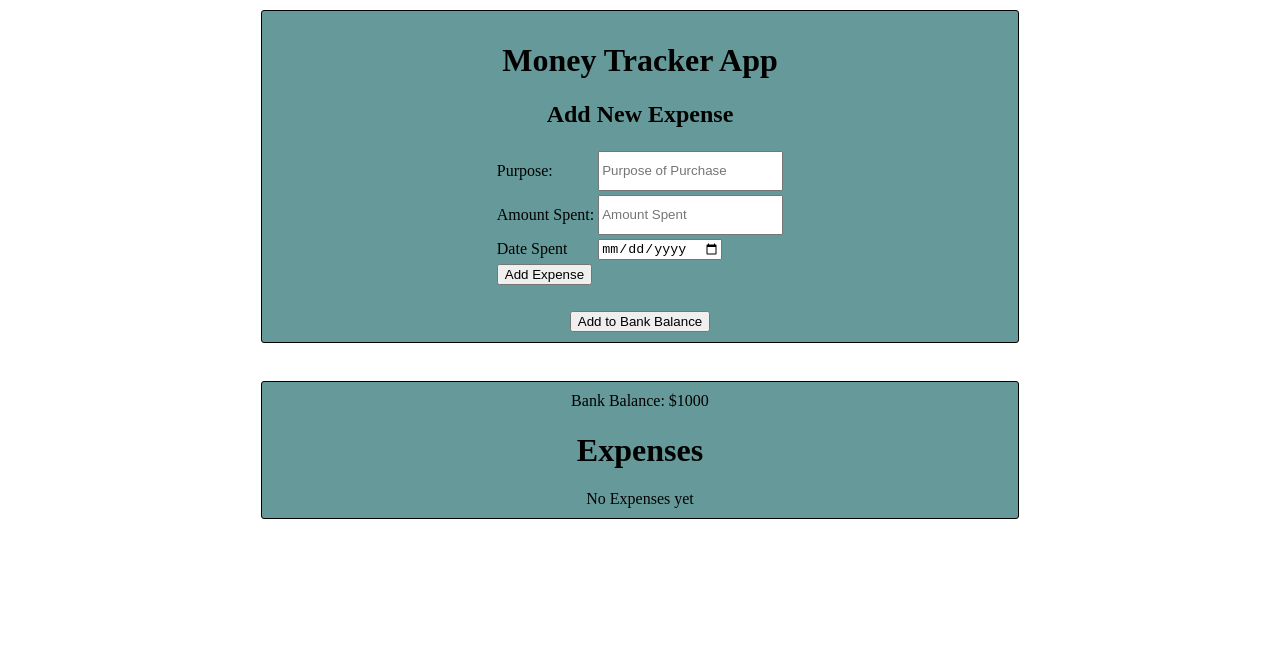
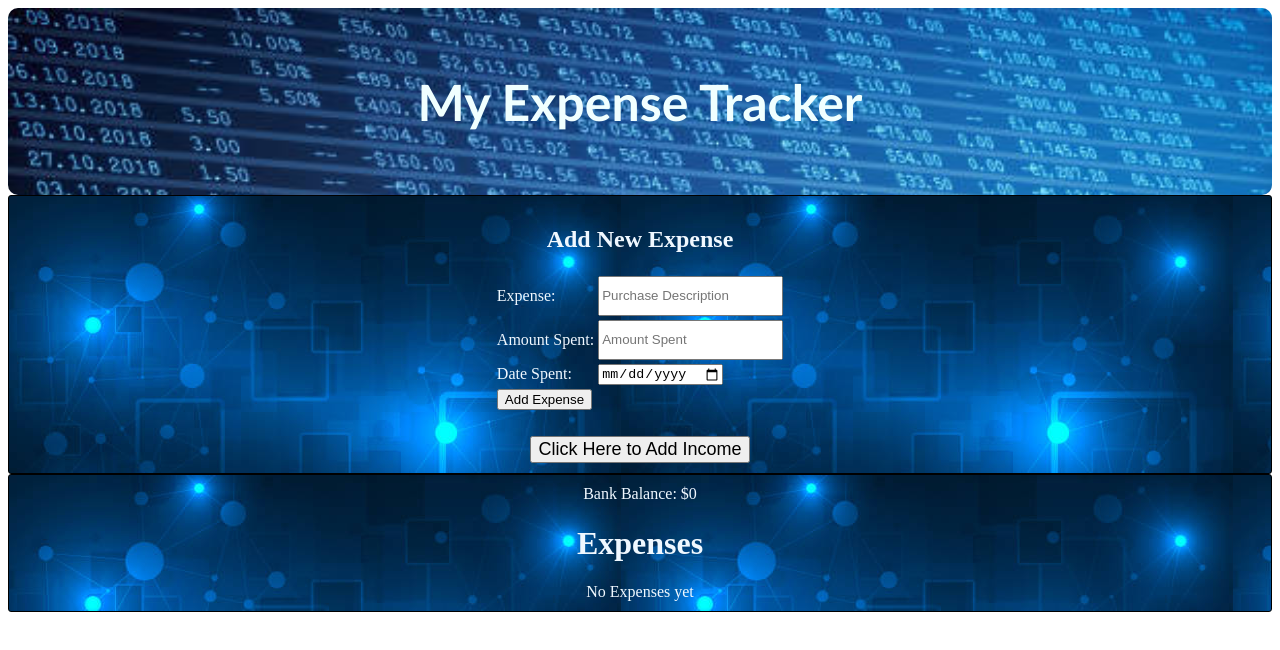
Before and after one commit to BigEVK/MoneyTracker, a plain HTML site: page index.html in a window 1280 px wide. Drawn offline with Linux system fonts and the light colour scheme.

Commit message:
add background images

```diff
--- a/assets/css/style.css
+++ b/assets/css/style.css
@@ -12,17 +12,23 @@ header {
     font-family: 'Trebuchet MS', 'Lucida Sans Unicode', 'Lucida Grande', 'Lucida Sans', Arial, sans-serif;
     border-radius: 10px;
     padding: 30px 30px;
-    background-image: url("../images/stock-backdrop.jpg");
-
+    background-image: url("../images/financial.jpg");
+    background-size: cover;
 }
 
 h1 {
     text-align: center;
 }
+.h2 {
+    color:aliceblue;
+}
 .headerBox {
     display: flex;
     flex-direction: column;
 
+}
+.button {
+   font-size: large;
 }
 .bigBox {
     /* display: flex; */
@@ -67,12 +73,23 @@ h1 {
 
 .container {
     background: #669999;
+    background-image: url(../images/finbckgrnd.jpg);
+    color:aliceblue;
     border-radius: 3px;
     padding: 10px;
     border: .5px solid black;
     margin-top: 0%;
     margin-bottom: 0%;
     /* height: auto; */
+}
+.container{
+    width: 100%;
+    /* margin: 0.8px auto; */
+    text-align: center;
+}
+.container table{
+    text-align: left;
+    margin: 5px auto;
 }
 
 .desc {
--- a/assets/js/script.js
+++ b/assets/js/script.js
@@ -217,7 +217,7 @@ function addExpense(){
 function getBalance(){
     let balance = localStorage.getItem("balance");
     if(!balance){
-        balance = 1000.00
+        balance = 0
     }
     document.getElementById("balance").innerHTML = "Bank Balance: $"+balance;
     localStorage.setItem("balance", balance);
@@ -242,7 +242,7 @@ function displayExpenses(){
     }
     let remBalance = Number(localStorage.getItem("balance"));
     data = JSON.parse(data)
-    let display = "<table><tr><th>Purpose</th><th>Amount</th><th>Date Spent</th><tr>";
+    let display = "<table><tr><th>Description</th><th>Amount</th><th>Date Spent</th><tr>";
     for(let i = 0; i < data.length; i++){
         display+="<tr><td>"+data[i].purpose+"</td><td>$"+data[i].amt+"</td><td>"+data[i].day+"</td><tr>";
         remBalance-=data[i].amt;
--- a/index.html
+++ b/index.html
@@ -72,35 +72,26 @@
             <p id="balance" class="container">Balance</p>
         </div>
     </div> -->
-     <!-- -->
-     <style>
-        .container{
-            width: 60%;
-            margin: 10px auto;
-            text-align: center;
-        }
-        .container table{
-            text-align: left;
-            margin: 5px auto;
-        }
-    </style>
-</head>
+   <header>
+    <h1>My Expense Tracker</h1>
+   </header>
+
 <body>
     <div class='container'>
-        <h1>Money Tracker App</h1>
+        <!-- <h1>Money Tracker</h1> -->
         <form class='input' onsubmit="return addExpense()">
             <h2>Add New Expense</h2>
             <table>
                 <tr>
-                    <td><span>Purpose: </span></td>
-                    <td><input required type="text" id='purpose' placeholder="Purpose of Purchase"></td>
+                    <td><span>Expense: </span></td>
+                    <td><input required type="text" id='purpose' placeholder="Purchase Description"></td>
                 </tr>
                 <tr>
                     <td><span>Amount Spent: </span></td>
                     <td><input required type="Number" id='amount' placeholder="Amount Spent"/></td>
                 </tr>
                 <tr>
-                    <td>Date Spent</td>
+                    <td>Date Spent:</td>
                     <td><input required type="date" id='date' placeholder="Date of the expense"/></td>
                 </tr>
                 <tr>
@@ -109,9 +100,9 @@
             </table>
         </form>
         <br>
-        <button onclick="addToBalance()">Add to Bank Balance</button>
+        <button class="button" onclick="addToBalance()">Click Here to Add Income</button>
     </div>
-    <br>
+    <!-- <br> -->
     <div class="container">
         <div id='balance'></div>
         <h1>Expenses</h1>
```
Also changed, not shown: assets/images/financial.jpg (added), assets/images/finbckgrnd.jpg (added), assets/images/stock-backdrop.jpg (deleted).
